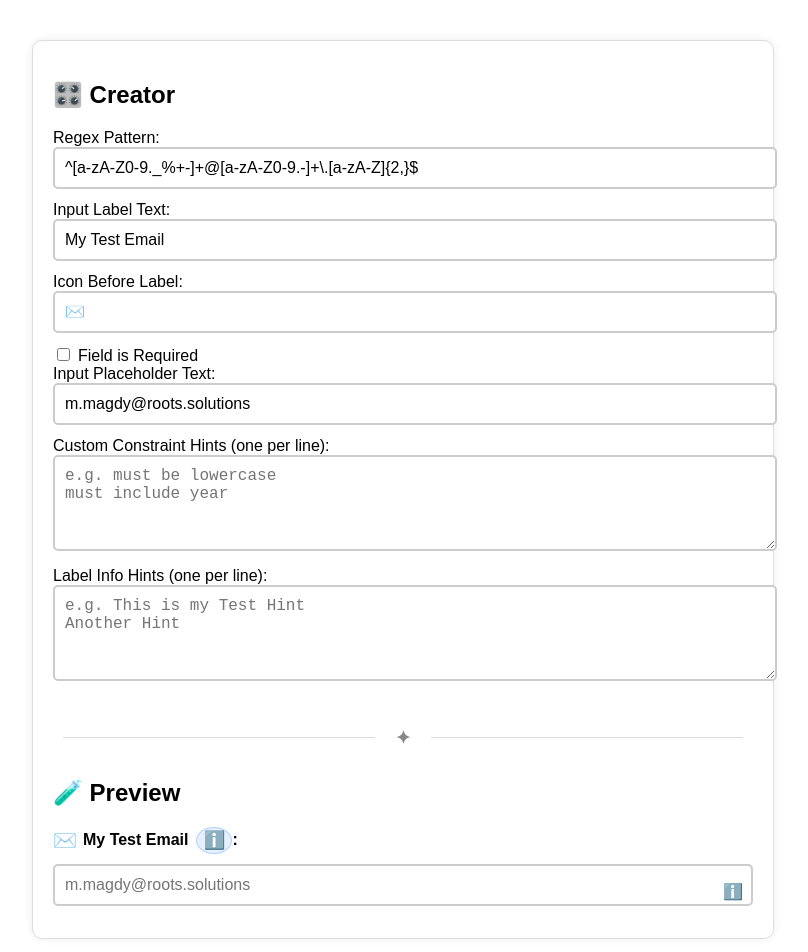
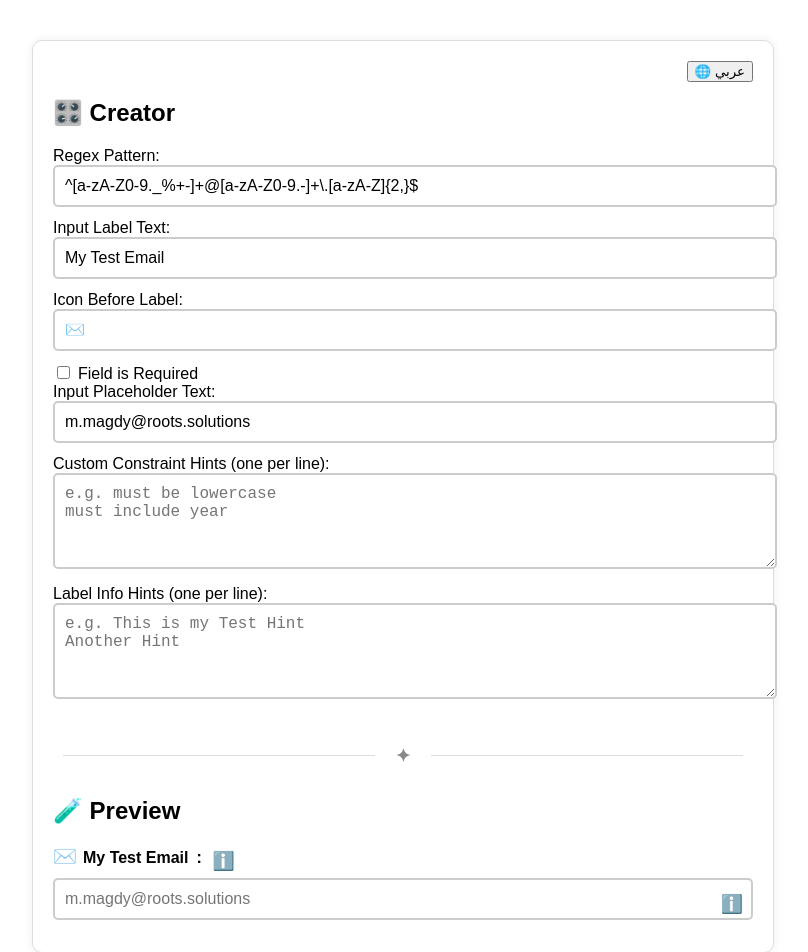
Before and after one commit to mmagdyroots/my-regex-app, a React (Create React App) app: page / in a window 1280 px wide. Shown: the top 952 px of the page, without its empty margins (237-1045 px from the left). Built offline with nearby package versions, Linux system fonts and the light colour scheme; the HTML template or start-up script is replaced by a standard one.

Commit message:
added language toggle

```diff
--- a/public/index.html
+++ b/public/index.html
@@ -8,7 +8,7 @@
       name="description"
       content="Web site created using create-react-app"
     />
-    <title>React App</title>
+    <title>My Regex App</title>
   </head>
   <body>
     <noscript>You need to enable JavaScript to run this app.</noscript>
--- a/src/App.jsx
+++ b/src/App.jsx
@@ -1,6 +1,60 @@
 import React, { useState, useEffect } from 'react';
+import InfoTooltip from './components/InfoTooltip/InfoTooltip.jsx';
+
+const translations = {
+  en: {
+    creatorTitle: "🎛️ Creator",
+    previewTitle: "🧪 Preview",
+    regexPattern: "Regex Pattern:",
+    inputLabel: "Input Label Text:",
+    iconLabel: "Icon Before Label:",
+    fieldRequired: "Field is Required",
+    inputPlaceholder: "Input Placeholder Text:",
+    inputPlaceholderHolder: "Input Placeholder",
+    constraintHints: "Custom Constraint Hints (one per line):",
+    labelHints: "Label Info Hints (one per line):",
+    fieldRequiredError: "This field is required.",
+    placeholderExample: "Enter placeholder",
+    regexError: "❌ Invalid regex pattern syntax.",
+    success: "✅ Input is valid!",
+    inputErrorPrefix: "",
+    enterLabel: "Enter label text",
+    enterIcon: "e.g. ✉️",
+    enterRegex: "Enter regex pattern",
+    customConstraintLabel: 'Custom Constraint Hints (one per line):',
+    customConstraintPlaceholder: 'e.g. must be lowercase\nmust include year',
+    labelInfoLabel: 'Label Info Hints (one per line):',
+    labelInfoPlaceholder: 'e.g. This is my Test Hint\nAnother Hint',
+  },
+  ar: {
+    creatorTitle: "🎛️ المُنشئ",
+    previewTitle: "🧪 المعاينة",
+    regexPattern: "نمط التعبير النمطي:",
+    inputLabel: "نص تسمية الإدخال:",
+    iconLabel: "الأيقونة قبل التسمية:",
+    fieldRequired: "الحقل مطلوب",
+    inputPlaceholder: "نص العنصر النائب للإدخال:",
+    inputPlaceholderHolder: "نص العنصر النائب",
+    constraintHints: "تلميحات القيود المخصصة (سطر لكل تلميح):",
+    labelHints: "تلميحات معلومات التسمية (سطر لكل تلميح):",
+    fieldRequiredError: "هذا الحقل مطلوب.",
+    placeholderExample: "أدخل النص التوضيحي",
+    regexError: "❌ صيغة النمط غير صالحة.",
+    success: "✅ الإدخال صحيح!",
+    inputErrorPrefix: "",
+    enterLabel: "أدخل نص التسمية",
+    enterIcon: "مثال: ✉️",
+    enterRegex: "أدخل نمط regex",
+    customConstraintLabel: 'تلميحات القيود المخصصة (سطر لكل تلميح):',
+    customConstraintPlaceholder: 'مثال: يجب أن يكون بأحرف صغيرة\nيجب أن يحتوي على السنة',
+    labelInfoLabel: 'تلميحات توضيحية لاسم الحقل (سطر لكل تلميح):',
+    labelInfoPlaceholder: 'مثال: هذا تلميح توضيحي\nتلميح آخر',
+  },
+};
 
 const App = () => {
+  const [language, setLanguage] = useState('en');
+  const t = translations[language];
   const [regexInput, setRegexInput] = useState('^[a-zA-Z0-9._%+-]+@[a-zA-Z0-9.-]+\\.[a-zA-Z]{2,}$');
   const [inputValue, setInputValue] = useState('');
   const [errorMessage, setErrorMessage] = useState('');
@@ -24,7 +78,7 @@ const App = () => {
   // };
   const getCustomConstraints = () => {
     const list = [];
-    if (isRequired) list.push('⚠️ This field is required.');
+    if (isRequired) list.push('⚠️ '+ t.fieldRequiredError);
     if (customConstraintsText.trim()) {
       customConstraintsText
         .split('\n')
@@ -48,7 +102,7 @@ const App = () => {
       validateInput(inputValue, r);
     } catch (err) {
       setIsValid(false);
-      setErrorMessage('❌ Invalid regex pattern syntax.');
+      setErrorMessage(t.invalidRegex);
     }
   }, [regexInput]);
 
@@ -59,27 +113,39 @@ const App = () => {
       const charClassMatches = [...pattern.matchAll(/\[([^\]]+)\]/g)];
       charClassMatches.forEach((match) => {
         const chars = match[1];
-        if (/a-z/i.test(chars)) readable.push('✅ Must contain letters (a–z, A–Z)');
-        if (/0-9/.test(chars)) readable.push('✅ Must include digits (0–9)');
-        if (/[!@#$%^&*._%+-]/.test(chars))
-          readable.push(`✅ May include special characters (${chars.replace(/[a-z0-9]/gi, '').split('').join(' ')})`);
+        if (/a-z/i.test(chars)) readable.push(language === 'ar' ? '✅ يجب أن يحتوي على أحرف (a–z، A–Z)' : '✅ Must contain letters (a–z, A–Z)');
+        if (/0-9/.test(chars)) readable.push(language === 'ar' ? '✅ يجب أن يحتوي على أرقام (0–9)' : '✅ Must include digits (0–9)');
+        if (/[!@#$%^&*._%+-]/.test(chars)) {
+          const specials = chars.replace(/[a-z0-9]/gi, '').split('').join(' ');
+          readable.push(language === 'ar'
+            ? `✅ يمكن أن يحتوي على رموز خاصة (${specials})`
+            : `✅ May include special characters (${specials})`
+          );
+        }
       });
 
       const quantifierMatches = [...pattern.matchAll(/\{(\d+),?(\d+)?\}/g)];
       quantifierMatches.forEach((match) => {
         const [, min, max] = match;
-        if (min && max) readable.push(`✅ Repeat previous element between ${min} and ${max} times`);
-        else if (min) readable.push(`✅ Repeat previous element at least ${min} times`);
+        if (min && max) readable.push(language === 'ar'
+          ? `✅ كرر العنصر السابق من ${min} إلى ${max} مرة`
+          : `✅ Repeat previous element between ${min} and ${max} times`
+        );
+        else if (min) readable.push(language === 'ar'
+          ? `✅ كرر العنصر السابق على الأقل ${min} مرات`
+          : `✅ Repeat previous element at least ${min} times`
+        );
       });
 
-      if (pattern.includes('^')) readable.push('✅ Must start from the beginning');
-      if (pattern.includes('$')) readable.push('✅ Must match to the end');
-      if (pattern.includes('@')) readable.push('✅ Must contain "@" symbol');
-      if (pattern.includes('\\.')) readable.push('✅ Must include dot "."');
+      if (pattern.includes('^')) readable.push(language === 'ar' ? '✅ يجب أن يبدأ من البداية' : '✅ Must start from the beginning');
+      if (pattern.includes('$')) readable.push(language === 'ar' ? '✅ يجب أن يتطابق حتى النهاية' : '✅ Must match to the end');
+      if (pattern.includes('@')) readable.push(language === 'ar' ? '✅ يجب أن يحتوي على الرمز "@"' : '✅ Must contain "@" symbol');
+      if (pattern.includes('\\.')) readable.push(language === 'ar' ? '✅ يجب أن يحتوي على النقطة "."' : '✅ Must include dot "."');
 
-      if (readable.length === 0) readable.push('ℹ️ No human-readable constraints could be parsed.');
+      if (readable.length === 0)
+        readable.push(language === 'ar' ? 'ℹ️ لا يمكن تحويل النمط إلى قيود مفهومة.' : 'ℹ️ No human-readable constraints could be parsed.');
     } catch {
-      readable.push('⚠️ Could not parse regex constraints.');
+      readable.push(language === 'ar' ? '⚠️ لا يمكن تحليل قيود التعبير النمطي.' : '⚠️ Could not parse regex constraints.');
     }
 
     return readable;
@@ -91,25 +157,49 @@ const App = () => {
     const patternStr = regex.toString();
 
     if (/\[.*a-z.*\]/i.test(patternStr) && !/[a-zA-Z]/.test(value))
-      hints.push('Should contain at least one letter (a–z, A–Z).');
+      hints.push(language === 'ar'
+        ? 'يجب أن يحتوي على حرف واحد على الأقل (a–z، A–Z).'
+        : 'Should contain at least one letter (a–z, A–Z).'
+      );
 
     if (/\[.*0-9.*\]/.test(patternStr) && !/[0-9]/.test(value))
-      hints.push('Should include at least one digit (0–9).');
+      hints.push(language === 'ar'
+        ? 'يجب أن يحتوي على رقم واحد على الأقل (0–9).'
+        : 'Should include at least one digit (0–9).'
+      );
 
     if (/\[.*[!@#$%^&*._%+-]+.*\]/.test(patternStr) && !/[!@#$%^&*._%+-]/.test(value))
-      hints.push('Should include one of the special characters used.');
+      hints.push(language === 'ar'
+        ? 'يجب أن يحتوي على أحد الرموز الخاصة المستخدمة.'
+        : 'Should include one of the special characters used.'
+      );
 
-    if (patternStr.includes('@') && !/@/.test(value)) hints.push('Missing "@" symbol.');
-    if (patternStr.includes('\\.') && !/\./.test(value)) hints.push('Missing dot "."');
+    if (patternStr.includes('@') && !/@/.test(value))
+      hints.push(language === 'ar' ? 'الرمز "@" مفقود.' : 'Missing "@" symbol.');
+
+    if (patternStr.includes('\\.') && !/\./.test(value))
+      hints.push(language === 'ar' ? 'النقطة "." مفقودة.' : 'Missing dot "."');
 
     const quantMatch = patternStr.match(/\{(\d+),?(\d+)?\}/);
     if (quantMatch) {
       const [, min, max] = quantMatch;
-      if (min && value.length < parseInt(min)) hints.push(`Input must be at least ${min} characters.`);
-      if (max && value.length > parseInt(max)) hints.push(`Input must not exceed ${max} characters.`);
+      if (min && value.length < parseInt(min))
+        hints.push(language === 'ar'
+          ? `يجب أن يكون الإدخال على الأقل ${min} حرفًا.`
+          : `Input must be at least ${min} characters.`
+        );
+      if (max && value.length > parseInt(max))
+        hints.push(language === 'ar'
+          ? `يجب ألا يتجاوز الإدخال ${max} حرفًا.`
+          : `Input must not exceed ${max} characters.`
+        );
     }
 
-    if (!regex.test(value)) hints.push('Input does not match the full pattern.');
+    if (!regex.test(value))
+      hints.push(language === 'ar'
+        ? 'الإدخال لا يتطابق مع النمط الكامل.'
+        : 'Input does not match the full pattern.'
+      );
 
     return hints.length ? hints.join('\n') : '';
   };
@@ -118,7 +208,7 @@ const App = () => {
     if (!val.trim()) {
       if (isRequired) {
         setIsValid(false);
-        setErrorMessage(`:This field is required.`);
+        setErrorMessage(t.requiredField);
       } else {
         setIsValid(null);
         setErrorMessage('');
@@ -136,33 +226,36 @@ const App = () => {
   };
 
   return (
-    <div style={styles.container}>
-      <h2>🎛️ Creator</h2>
-
-      <label>Regex Pattern:</label>
+<div style={{ ...styles.container }} dir={language === 'ar' ? 'rtl' : 'ltr'}>
+<button onClick={() => setLanguage(language === 'en' ? 'ar' : 'en')} style={{ float: 'right' }}>
+  🌐 {language === 'en' ? 'عربي' : 'English'}
+      </button>
+      <br />
+      <h2>{t.creatorTitle}</h2>
+      <label>{t.regexPattern}</label>
       <input
         type="text"
         value={regexInput}
         onChange={(e) => setRegexInput(e.target.value)}
         style={styles.input}
-        placeholder="Enter regex pattern"
+        placeholder={t.enterRegex}
       />
 
-      <label>Input Label Text:</label>
+      <label>{t.inputLabel}</label>
       <input
         type="text"
         value={myLabel}
         onChange={(e) => setMyLabel(e.target.value)}
         style={styles.input}
-        placeholder="Enter label text"
+        placeholder={t.enterLabelText}
       />
-      <label>Icon Before Label:</label>
+      <label>{t.iconLabel}</label>
       <input
         type="text"
         value={myIcon}
         onChange={(e) => setMyIcon(e.target.value)}
         style={styles.input}
-        placeholder="e.g. ✉️"
+        placeholder={t.iconExample}
       />
       <label>
       <input
@@ -171,34 +264,34 @@ const App = () => {
         onChange={(e) => setIsRequired(e.target.checked)}
         style={{ marginRight: 8 }}
       />
-      Field is Required
+      {t.fieldRequired}
     </label>
       <br></br>
-      <label>Input Placeholder Text:</label>
+      <label>{t.inputPlaceholder}</label>
       <input
         type="text"
         value={myPlaceholder}
         onChange={(e) => setMyPlaceholder(e.target.value)}
         style={styles.input}
-        placeholder="Enter placeholder"
+        placeholder={t.inputPlaceholderHolder}
       />
 
-      <label>Custom Constraint Hints (one per line):</label>
+<label>{t.customConstraintLabel}</label>
 <textarea
   value={customConstraintsText}
   onChange={(e) => setCustomConstraintsText(e.target.value)}
   rows={4}
   style={styles.textarea}
-        placeholder="e.g. must be lowercase&#10;must include year"
+  placeholder={t.customConstraintPlaceholder}
 />
 
-      <label>Label Info Hints (one per line):</label>
+<label>{t.labelInfoLabel}</label>
 <textarea
   value={labelHintsText}
   onChange={(e) => setLabelHintsText(e.target.value)}
   rows={4}
   style={styles.textarea}
-        placeholder="e.g. This is my Test Hint&#10;Another Hint"
+  placeholder={t.labelInfoPlaceholder}
 />
 
 <div style={styles.dividerContainer}>
@@ -206,15 +299,21 @@ const App = () => {
   <span style={styles.dividerText}>✦</span>
   <div style={styles.dividerLine}></div>
 </div>
-      <h2>🧪 Preview</h2>
+    <h2>{t.previewTitle}</h2>
 
       <div style={styles.constraintHeader}>
+        <div>
         <span style={{ fontSize: '1.2em', marginRight: 6 }}>{myIcon}</span>
       <label style={{ marginRight: 8 }}>{myLabel}</label>
-        <span style={styles.infoIcon} title={getLabelHints().join('\n')}>ℹ️</span>
+
         <label style={{ marginRight: 8 }}>
           {isRequired ? '*' : ''}:
         </label>
+        </div>
+        <div  style={{marginInlineStart:'35px'}}>
+        <InfoTooltip tooltipText={getLabelHints().join('\n')} />
+        </div>
+
       </div>
 
       <div style={{ position: 'relative', width: '100%' }}>
@@ -234,20 +333,9 @@ const App = () => {
             borderColor: isValid === true ? 'green' : isValid === false ? 'red' : '#ccc',
           }}
         />
-        <span
-          style={{
-            position: 'absolute',
-            right: '10px',
-            top: '50%',
-            transform: 'translateY(-50%)',
-            cursor: 'pointer',
-            color: '#999',
-            fontSize: '16px',
-          }}
-          title={[...getCustomConstraints(), ...parseConstraints(regexInput)].join('\n')}
-        >
-          ℹ️
-        </span>
+<InfoTooltip
+  tooltipText={[...getCustomConstraints(), ...parseConstraints(regexInput)].join('\n')}
+/>
       </div>
 
       {errorMessage && (
@@ -258,7 +346,7 @@ const App = () => {
         </div>
       )}
 
-      {isValid && <div style={styles.successBox}>✅ Input is valid!</div>}
+      {isValid && <div style={styles.successBox}>{t.validInput}</div>}
     </div>
   );
 };
--- /dev/null
+++ b/src/components/InfoTooltip/InfoTooltip.jsx
@@ -0,0 +1,67 @@
+import React, { useState, useEffect, useRef } from 'react';
+
+function InfoTooltip({ tooltipText }) {
+  const [visible, setVisible] = useState(false);
+  const tooltipRef = useRef(null);
+
+  const toggleTooltip = () => setVisible((v) => !v);
+
+  // Close the tooltip if clicked outside
+  useEffect(() => {
+    const handleClickOutside = (event) => {
+      if (tooltipRef.current && !tooltipRef.current.contains(event.target)) {
+        setVisible(false);
+      }
+    };
+
+    document.addEventListener('mousedown', handleClickOutside);
+    return () => document.removeEventListener('mousedown', handleClickOutside);
+  }, []);
+
+  return (
+    <div style={{ position: 'relative', display: 'inline-block' }}>
+      <span
+        onClick={toggleTooltip}
+        style={{
+          position: 'absolute',
+          insetInlineEnd: '10px',
+          top: '50%',
+          transform: 'translateY(-50%)',
+          cursor: 'pointer',
+          color: '#3498db',
+          fontSize: '18px',
+          transition: 'color 0.3s ease',
+        }}
+      >
+        ℹ️
+      </span>
+
+      {visible && (
+        <div
+          ref={tooltipRef}
+          style={{
+            position: 'absolute',
+            top: '120%',
+            left: '50%', // Center horizontally
+            transform: 'translateX(-50%)', // Adjust by half the width of the tooltip
+            backgroundColor: '#333',
+            color: '#fff',
+            padding: '10px 14px',
+            borderRadius: '8px',
+            fontSize: '12px',
+            whiteSpace: 'pre-line',
+            zIndex: 10,
+            boxShadow: '0 6px 12px rgba(0,0,0,0.3)',
+            width: '300px',
+            transition: 'opacity 0.2s ease',
+            opacity: visible ? 1 : 0,
+          }}
+        >
+          {tooltipText}
+        </div>
+      )}
+    </div>
+  );
+}
+
+export default InfoTooltip;
```
Lines whose indentation alone changed are shown as unchanged.
